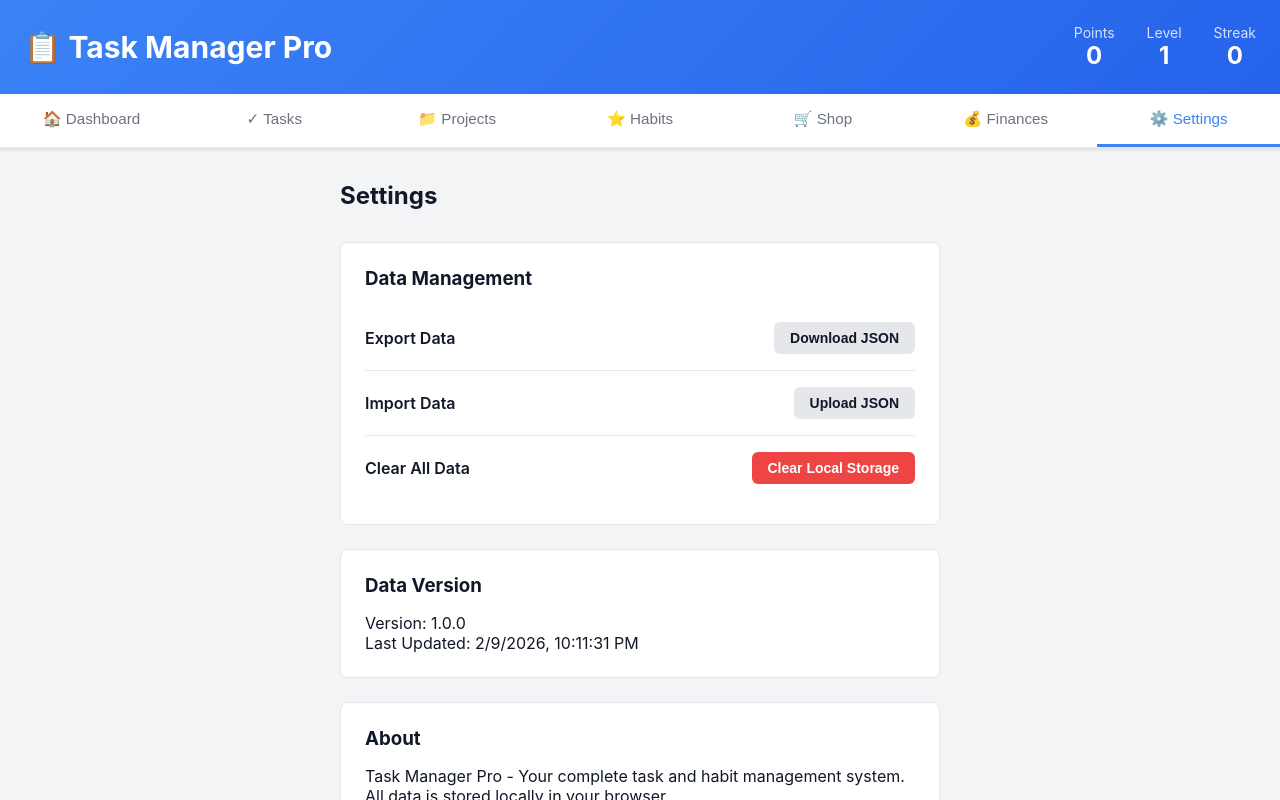
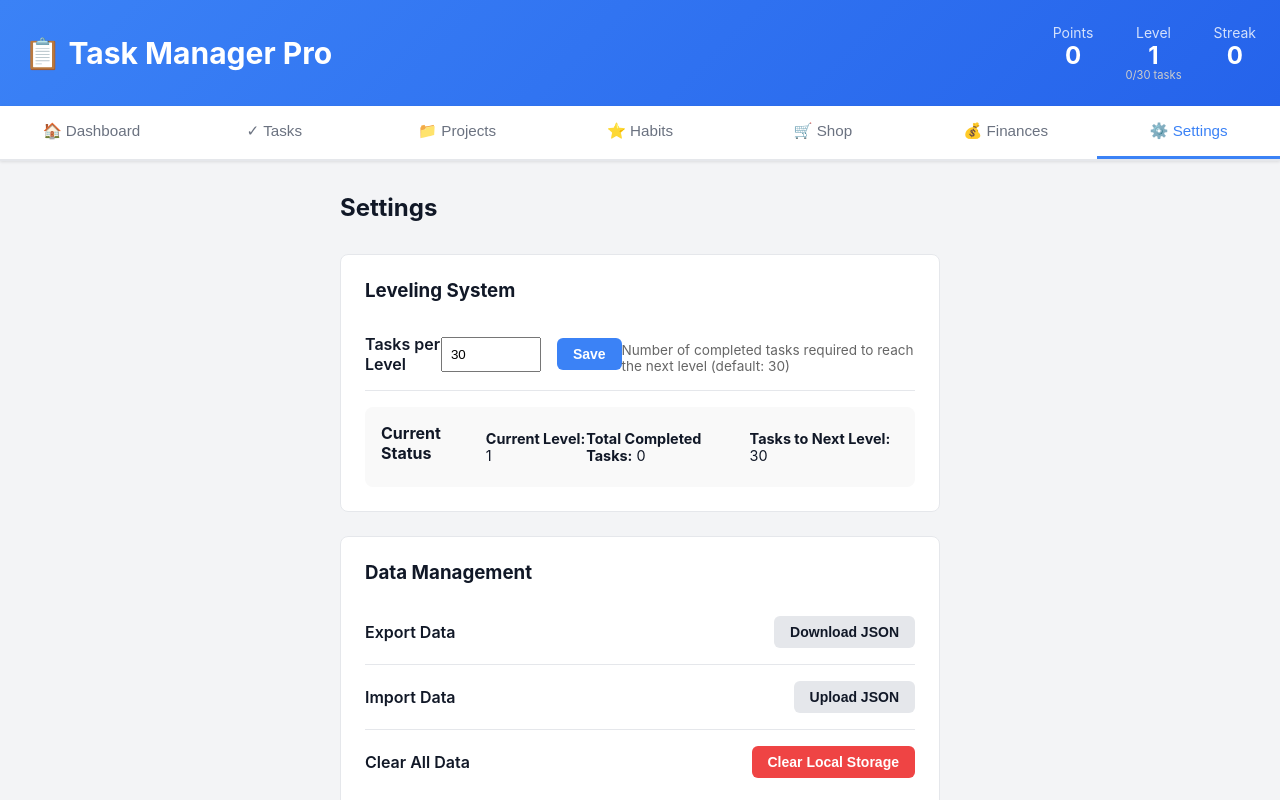
Before and after one commit to SpeakingInBits/TaskManagerWeb, a plain HTML site: page index.html in a window 1280 px wide. Both pictures are taken after a click on the button "⚙️ Settings". Drawn offline with Linux system fonts and the light colour scheme.

Commit message:
Implement leveling system with adjustable tasks per level and update user stats display

```diff
--- a/index.html
+++ b/index.html
@@ -33,6 +33,7 @@
                     <div class="stat">
                         <span class="stat-label">Level</span>
                         <span class="stat-value" id="userLevel">1</span>
+                        <span class="stat-sublabel" id="levelProgress" style="font-size: 0.7rem; color: #ccc; display: block; margin-top: -2px;">0/30 tasks</span>
                     </div>
                     <div class="stat">
                         <span class="stat-label">Streak</span>
@@ -601,6 +602,30 @@
                     <h2>Settings</h2>
 
                     <div class="settings-section">
+                        <h3>Leveling System</h3>
+                        <div class="setting-item">
+                            <label for="tasksPerLevel">Tasks per Level</label>
+                            <div style="display: flex; align-items: center; gap: 1rem;">
+                                <input type="number" id="tasksPerLevel" min="1" max="100" value="30" style="width: 100px; padding: 0.5rem;">
+                                <button class="btn btn-primary" id="saveTasksPerLevel">Save</button>
+                            </div>
+                            <p style="margin: 0.5rem 0 0 0; font-size: 0.85rem; color: #666;">Number of completed tasks required to reach the next level (default: 30)</p>
+                        </div>
+                        <div class="setting-item" style="background: #f9f9f9; padding: 1rem; border-radius: 8px; margin-top: 1rem;">
+                            <h4 style="margin: 0 0 0.5rem 0;">Current Status</h4>
+                            <p style="margin: 0.25rem 0; font-size: 0.9rem;">
+                                <strong>Current Level:</strong> <span id="settingsCurrentLevel">1</span>
+                            </p>
+                            <p style="margin: 0.25rem 0; font-size: 0.9rem;">
+                                <strong>Total Completed Tasks:</strong> <span id="settingsTotalCompleted">0</span>
+                            </p>
+                            <p style="margin: 0.25rem 0; font-size: 0.9rem;">
+                                <strong>Tasks to Next Level:</strong> <span id="settingsTasksToNext">30</span>
+                            </p>
+                        </div>
+                    </div>
+
+                    <div class="settings-section">
                         <h3>Data Management</h3>
                         <div class="setting-item">
                             <label>Export Data</label>
--- a/js/app.js
+++ b/js/app.js
@@ -117,6 +117,7 @@ class TaskManager {
         });
 
         // Settings
+        document.getElementById('saveTasksPerLevel').addEventListener('click', () => this.saveTasksPerLevel());
         document.getElementById('exportBtn').addEventListener('click', () => this.exportData());
         document.getElementById('importBtn').addEventListener('click', () => document.getElementById('importFile').click());
         document.getElementById('importFile').addEventListener('change', (e) => this.importData(e));
@@ -199,6 +200,8 @@ class TaskManager {
             this.renderFinances();
         } else if (tabName === 'shop') {
             this.renderShop();
+        } else if (tabName === 'settings') {
+            this.renderSettings();
         }
     }
 
@@ -232,6 +235,13 @@ class TaskManager {
         document.getElementById('totalPoints').textContent = userStats.totalPoints;
         document.getElementById('userLevel').textContent = userStats.level;
         document.getElementById('dailyStreak').textContent = userStats.dailyStreak;
+
+        // Update level progress
+        const settings = storage.getSettings();
+        const completedTasksCount = tasks.filter(t => t.completed).length;
+        const tasksInCurrentLevel = completedTasksCount % settings.tasksPerLevel;
+        const tasksNeeded = settings.tasksPerLevel;
+        document.getElementById('levelProgress').textContent = `${tasksInCurrentLevel}/${tasksNeeded} tasks`;
 
         // Today's overview
         const todayTasks = tasks.filter(t => t.dueDate === today && !t.completed);
@@ -625,8 +635,12 @@ class TaskManager {
                 task.completedDate = storage.formatDate(new Date());
                 storage.addPoints(task.points, 'tasks');
                 storage.updateDailyStreak(true);
+            } else {
+                // If uncompleting, also recalculate level
+                task.completedDate = null;
             }
             storage.updateTask(taskId, task);
+            storage.updateLevel(); // Recalculate level based on completed tasks
             this.renderTasks();
             this.renderDashboard();
             this.renderProjects();
@@ -1477,6 +1491,50 @@ class TaskManager {
     // ========================
     // Settings
     // ========================
+    renderSettings() {
+        this.loadSettings();
+        this.updateSettingsStatus();
+    }
+
+    loadSettings() {
+        const settings = storage.getSettings();
+        const tasksPerLevelInput = document.getElementById('tasksPerLevel');
+        if (tasksPerLevelInput) {
+            tasksPerLevelInput.value = settings.tasksPerLevel || 30;
+        }
+    }
+
+    updateSettingsStatus() {
+        const settings = storage.getSettings();
+        const tasks = storage.getTasks();
+        const completedTasksCount = tasks.filter(t => t.completed).length;
+        const userStats = storage.getUserStats();
+        const tasksInCurrentLevel = completedTasksCount % settings.tasksPerLevel;
+        const tasksToNext = settings.tasksPerLevel - tasksInCurrentLevel;
+
+        const currentLevelEl = document.getElementById('settingsCurrentLevel');
+        const totalCompletedEl = document.getElementById('settingsTotalCompleted');
+        const tasksToNextEl = document.getElementById('settingsTasksToNext');
+
+        if (currentLevelEl) currentLevelEl.textContent = userStats.level;
+        if (totalCompletedEl) totalCompletedEl.textContent = completedTasksCount;
+        if (tasksToNextEl) tasksToNextEl.textContent = tasksToNext;
+    }
+
+    saveTasksPerLevel() {
+        const tasksPerLevel = parseInt(document.getElementById('tasksPerLevel').value);
+
+        if (isNaN(tasksPerLevel) || tasksPerLevel < 1) {
+            alert('Please enter a valid number (minimum 1)');
+            return;
+        }
+
+        storage.updateSettings({ tasksPerLevel });
+        alert('Settings saved! Level has been recalculated.');
+        this.updateSettingsStatus();
+        this.renderDashboard(); // Update the display with new level
+    }
+
     exportData() {
         const data = storage.exportData();
         const blob = new Blob([data], { type: 'application/json' });
--- a/js/storage.js
+++ b/js/storage.js
@@ -48,6 +48,9 @@ class StorageManager {
                     habits: 0,
                     streakBonus: 0
                 }
+            },
+            settings: {
+                tasksPerLevel: 30
             }
         };
 
@@ -404,8 +407,16 @@ class StorageManager {
         if (data.userStats.pointsBreakdown[source]) {
             data.userStats.pointsBreakdown[source] += amount;
         }
-        data.userStats.level = Math.floor(data.userStats.totalPoints / 100) + 1;
+        // Level is now calculated based on completed tasks, not points
+        this.updateLevel();
         this.saveData(data);
+    }
+
+    updateLevel() {
+        const data = this.getData();
+        const settings = this.getSettings();
+        const completedTasksCount = data.tasks.filter(t => t.completed).length;
+        data.userStats.level = Math.floor(completedTasksCount / settings.tasksPerLevel) + 1;
     }
 
     updateDailyStreak(increment = true) {
@@ -499,7 +510,32 @@ class StorageManager {
         }
         return false;
     }
+
+    // ========================
+    // Settings Management
+    // ========================
+    getSettings() {
+        const data = this.getData();
+        // Ensure settings exist with defaults
+        if (!data.settings) {
+            data.settings = {
+                tasksPerLevel: 30
+            };
+            this.saveData(data);
+        }
+        return data.settings;
+    }
+
+    updateSettings(settings) {
+        const data = this.getData();
+        if (!data.settings) {
+            data.settings = {};
+        }
+        Object.assign(data.settings, settings);
+        // Recalculate level with new settings
+        this.updateLevel();
+        this.saveData(data);
+    }
 }
-
 // Initialize global storage manager
 const storage = new StorageManager();
```
